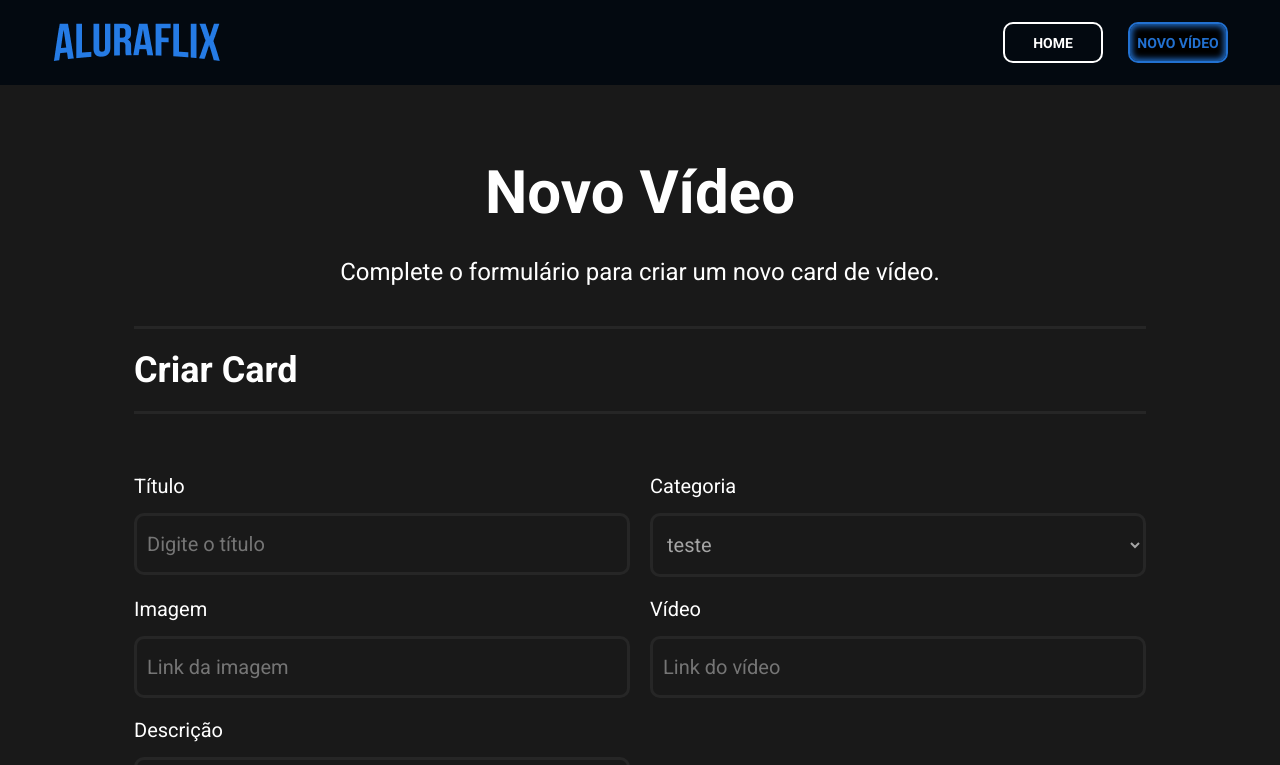
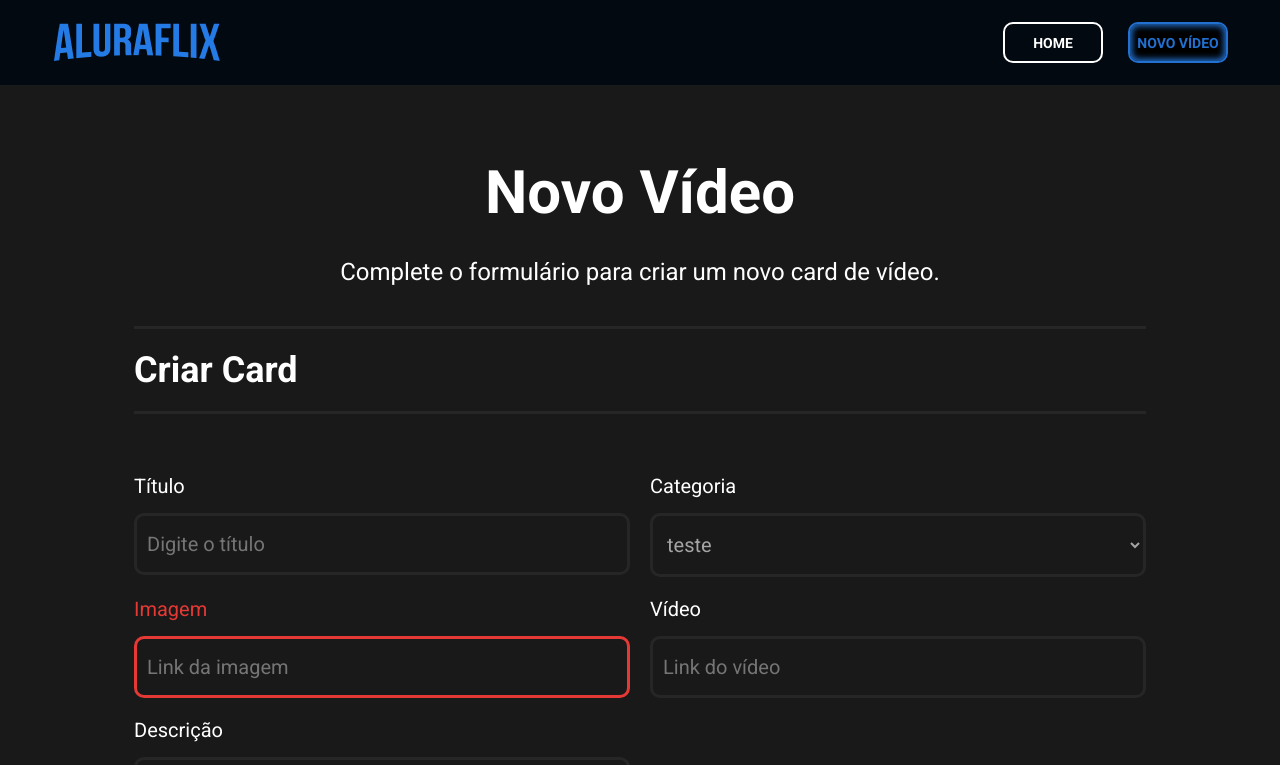
Before and after one commit to DiogoWi/aluraflix, a React (Vite) app: page /novo_video in a window 1280 px wide. Shown: the top 765 px of the page. Built offline with nearby package versions, Linux system fonts and the light colour scheme.

Commit message:
página novo vídeo terminada

```diff
--- a/src/pages/NovoVideo/NovoVideo.module.css
+++ b/src/pages/NovoVideo/NovoVideo.module.css
@@ -53,6 +53,15 @@
     }
 }
 
+.imagem {
+    color: #E53935;
+}
+
+.imagemInput {
+    color: #E53935;
+    border: 3px solid #E53935;
+}
+
 .botoes {
     display: flex;
     gap: 25px;
--- a/src/pages/NovoVideo/index.jsx
+++ b/src/pages/NovoVideo/index.jsx
@@ -21,8 +21,8 @@ function NovoVideo() {
                 </div>
 
                 <div className={styles.dado}>
-                    <label htmlFor="imagem">Imagem</label>
-                    <input type="url" placeholder='Link da imagem' id='imagem' />
+                    <label htmlFor="imagem" className={styles.imagem}>Imagem</label>
+                    <input type="url" placeholder='Link da imagem' id='imagem' className={styles.imagemInput} />
                 </div>
 
                 <div className={styles.dado}>
```
